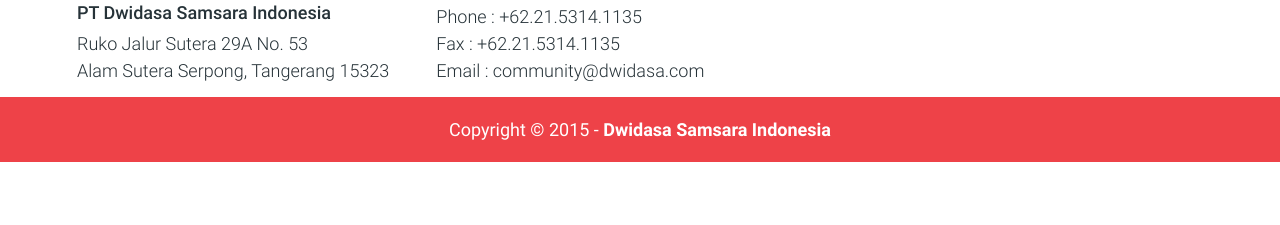
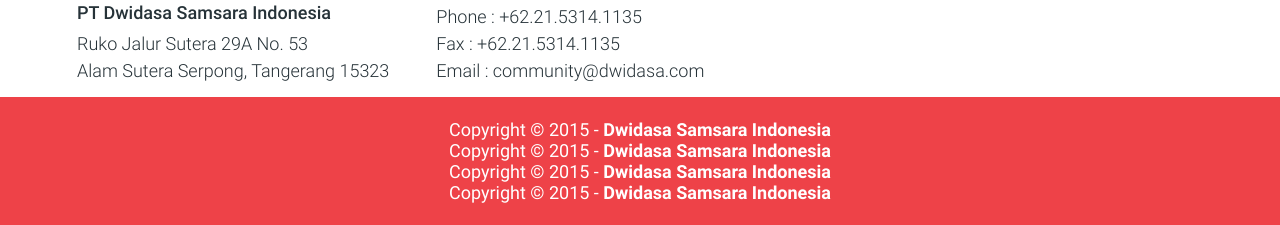
Before and after one commit to Phantather/dsi, a plain HTML site: page index.html in a window 1280 px wide. Shown: the part 2066-2291 px from the top of the page. Before the commit the page ends 2228 px from the top, so only its background shows below. Drawn offline with Linux system fonts and the light colour scheme.

Commit message:
add new footer

```diff
--- a/index.html
+++ b/index.html
@@ -124,6 +124,12 @@
 
 <footer class="footer">
     <p class="footer__text">Copyright © 2015 - <b>Dwidasa Samsara Indonesia</b></p>
+    <p class="footer__text">Copyright © 2015 - <b>Dwidasa Samsara Indonesia</b></p>
+
+    <p class="footer__text">Copyright © 2015 - <b>Dwidasa Samsara Indonesia</b></p>
+
+    <p class="footer__text">Copyright © 2015 - <b>Dwidasa Samsara Indonesia</b></p>
+
 </footer>
 
 </body>
```
